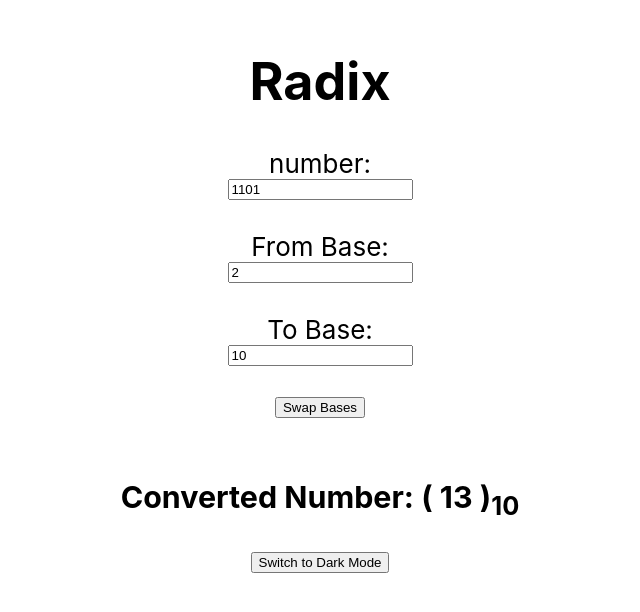
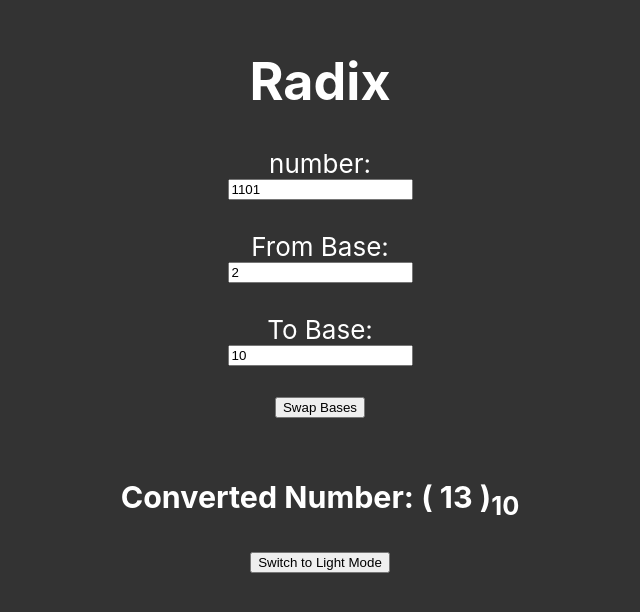
Before and after one commit to renanbazinin/Radix-conversion, a React (Create React App) app: page / in a window 1280 px wide. Shown: the part 106-718 px from the top of the page, without its empty margins (320-960 px from the left). Built offline with nearby package versions, Linux system fonts and the light colour scheme.

Commit message:
defult dark mode baby

```diff
--- a/src/App.css
+++ b/src/App.css
@@ -12,6 +12,7 @@ body {
   align-items: center;
   justify-content: center;
   font-size: calc(10px + 2vmin);
+
 }
 
 .App-logo {
--- a/src/App.js
+++ b/src/App.js
@@ -12,9 +12,12 @@ import Sample from './pages/Sample'
 
 function App() {
 
+  useEffect(() => {
+    toggleDarkMode();
+  }, []);
 
 
-  const [isDarkMode, setIsDarkMode] = useState(false);
+  const [isDarkMode, setIsDarkMode] = useState(true);
 
 
 
```
